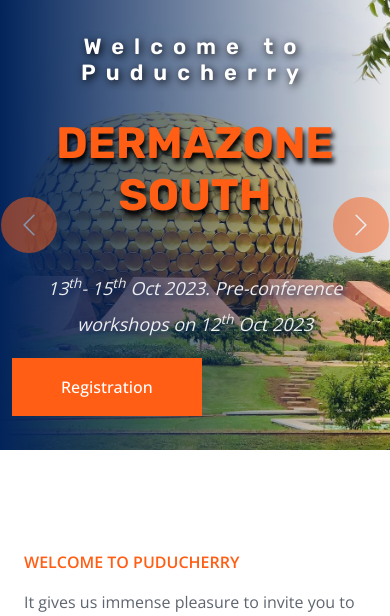
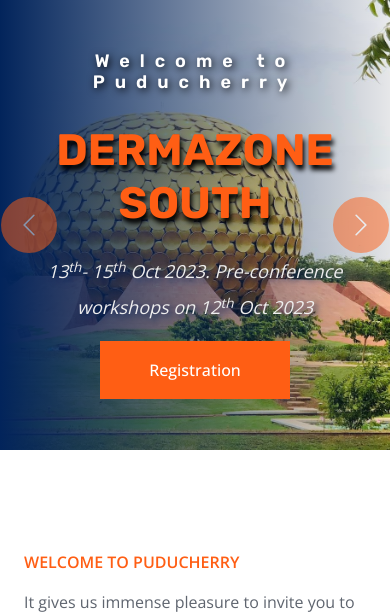
Before and after one commit to ukendiran/dermazonesouth, a PHP site: page / in a window 390 px wide. Shown: the part 115-731 px from the top of the page. Run offline with PHP 8.4, Linux system fonts and the light colour scheme; some libraries are stand-ins or nearby versions.

Commit message:
responsive

```diff
--- a/css/style.css
+++ b/css/style.css
@@ -1155,28 +1155,28 @@ h6,
     max-height: 40px;
 }
 
+
+
+
 .slide h3 {
-
-    font-size: 35px !important;
+    font-size: 32px !important;
     font-family: 'Rubik';
     letter-spacing: 10px;
     text-shadow: 2px 2px 8px #000000;
-    text-align: center;
 }
 
 #header-carousel .display-1 {
     text-shadow: 2px 5px 5px #000000;
     margin-top: 30px;
-    text-align: center;
 }
 
 .mytext {
-    font-size: 25px !important;
+    font-size: 22px !important;
     margin-top: 0px;
     font-style: italic;
     text-shadow: 3px 3px 6px var(--dark);
     color: #EEE;
-    text-align: center;
+
 }
 
 .mytext span {
@@ -1187,25 +1187,37 @@ h6,
 
 @media (max-width: 576px) {
     .slide h3 {
-        font-size: 22px !important;
+        font-size: 18px !important;
+        font-weight: 800;
     }
+
     #header-carousel .display-1 {
         font-size: 44px;
     }
 
     .mytext {
         font-size: 18px !important;
-        text-align: center;
+
     }
 }
 
-/* @media (min-width: 577px) and (max-width: 768px) {
+@media (min-width: 577px) and (max-width: 768px) {
+    .slide h3 {
+        font-size: 18px !important;
+        font-weight: 800;
+    }
+
     #header-carousel .display-1 {
         font-size: 44px;
     }
+
+    .mytext {
+        font-size: 18px !important;
+
+    }
 }
 
-@media (min-width: 769px) {
+/* @media (min-width: 769px) {
     #header-carousel .display-1 {
         font-size: 44px;
     }
--- a/include/slider.php
+++ b/include/slider.php
@@ -7,9 +7,9 @@
                 <div class="carousel-caption">
                     <div class="container">
                         <div class="row justify-content-center">
-                            <div class="col-lg-10 text-start">
+                            <div class="col-lg-10">
                                 <h3 class="fs-5 fw-medium text-white  animated slideInRight">Welcome to Puducherry</h3>
-                                <h1 class="display-1 text-primary mb-5 animated slideInRight">DERMAZONE SOUTH </h1>
+                                <h1 class="display-1 text-primary mb-4 animated slideInRight">DERMAZONE SOUTH </h1>
                                 <p class="animated slideInRight mytext">
                                     13<sup>th</sup>- 15<sup>th</sup> Oct 2023.
                                     Pre-conference workshops on 12<sup>th</sup> Oct 2023
@@ -25,9 +25,9 @@
                 <div class="carousel-caption">
                     <div class="container">
                         <div class="row justify-content-center">
-                            <div class="col-lg-10 text-start">
+                            <div class="col-lg-10">
                                 <h3 class="fs-5 fw-medium text-white  animated slideInRight">Welcome to Puducherry</h3>
-                                <h1 class="display-1 text-primary mb-5 animated slideInRight">DERMAZONE SOUTH </h1>
+                                <h1 class="display-1 text-primary mb-4 animated slideInRight">DERMAZONE SOUTH </h1>
                                 <p class="animated slideInRight mytext">
                                     13<sup>th</sup>- 15<sup>th</sup> Oct 2023.
                                     Pre-conference workshops on 12<sup>th</sup> Oct 2023
@@ -43,9 +43,9 @@
                 <div class="carousel-caption">
                     <div class="container">
                         <div class="row justify-content-center">
-                            <div class="col-lg-10 text-start">
+                            <div class="col-lg-10">
                                 <h3 class="fs-5 fw-medium text-white  animated slideInRight">Welcome to Puducherry</h3>
-                                <h1 class="display-1 text-primary mb-5 animated slideInRight">DERMAZONE SOUTH </h1>
+                                <h1 class="display-1 text-primary mb-4 animated slideInRight">DERMAZONE SOUTH </h1>
                                 <p class="animated slideInRight mytext">
                                     13<sup>th</sup>- 15<sup>th</sup> Oct 2023.
                                     Pre-conference workshops on 12<sup>th</sup> Oct 2023
```
